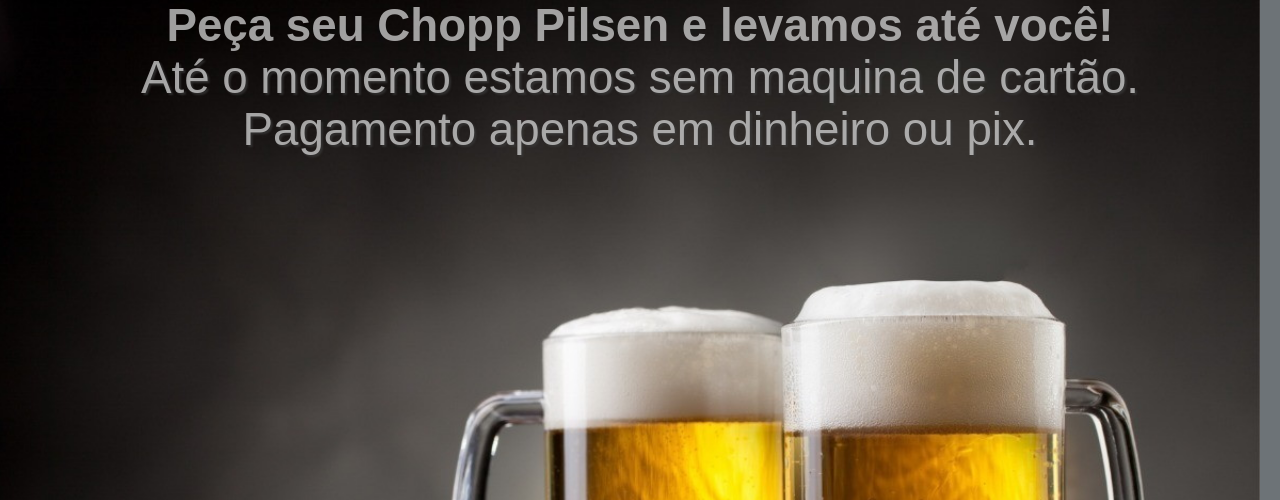
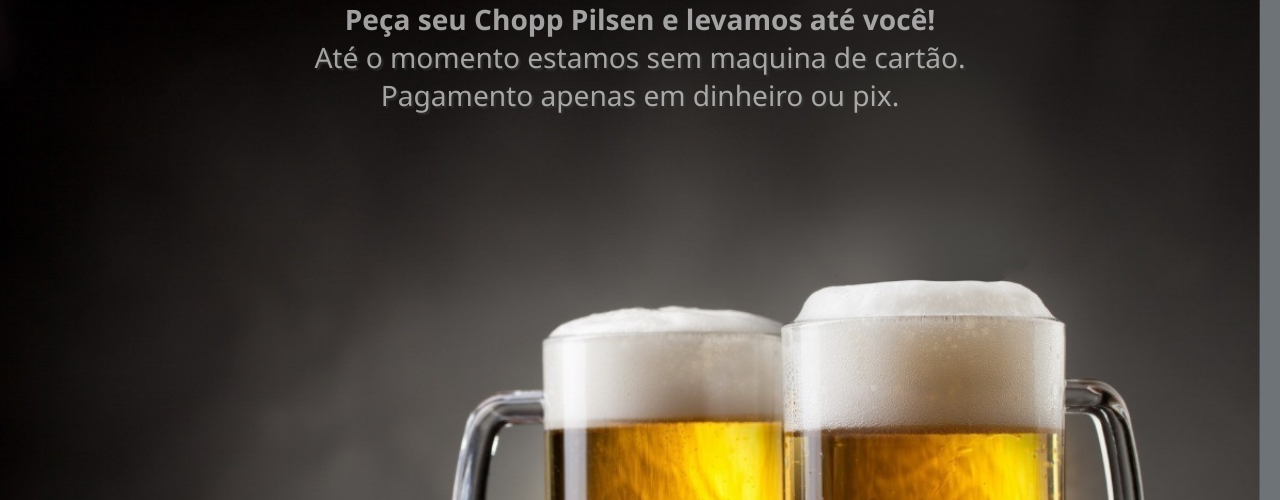
Before and after one commit to marcospontoexe/ProjetoCHOPP, a plain HTML site: page index.html in a window 1280 px wide. Shown: the top 500 px of the page. Drawn offline with Linux system fonts and the light colour scheme.

Commit message:
Update style.css

```diff
--- a/estilos/style.css
+++ b/estilos/style.css
@@ -42,6 +42,13 @@ header{
     color: rgba(212, 212, 212, 0.747);
 
 }
+
+header h1,p{
+    font-family: 'Segoe UI', Tahoma, Geneva, Verdana, sans-serif;
+    font-size: 0.8em;
+}
+
+
 main{
     position: absolute;
     background-color: rgb(0, 0, 0);
```
